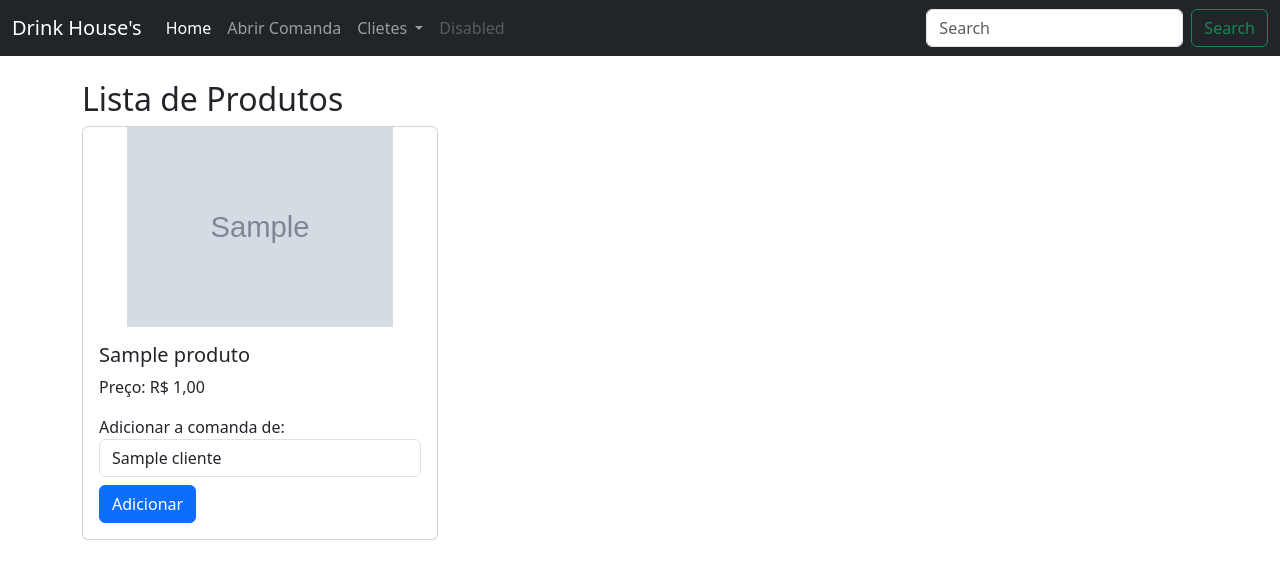
After one commit to lucasdocinel/comanda, a Django app: page /produtos/ in a window 1280 px wide. The commit adds this page. Shown: the top 579 px of the page. Run offline with Django 4.2, Linux system fonts and the light colour scheme; tables that the repository leaves empty hold one stand-in row (values such as "Sample post"); grey boxes marked "Sample" are stand-in pictures; some libraries are stand-ins or nearby versions.

```diff
--- a/comanda/models.py
+++ b/comanda/models.py
@@ -3,6 +3,7 @@ from django.db import models
 class Cliente(models.Model):
     nome = models.CharField(max_length=100)
     produtos = models.ManyToManyField('Produto', related_name='clientes', blank=True)
+    comanda_paga = models.BooleanField(default=False)  # Adicionando o campo booleano
 
 
     def __str__(self):
@@ -20,7 +21,6 @@ class Pedido(models.Model):
     cliente = models.ForeignKey(Cliente, on_delete=models.CASCADE)
     produto = models.ForeignKey(Produto, on_delete=models.CASCADE)
     quantidade = models.PositiveIntegerField(default=1)
-    pagamento = models.BooleanField(default=False)
 
 
     def total_item(self):
--- a/comanda/templates/cadastrar_produto.html
+++ b/comanda/templates/cadastrar_produto.html
@@ -11,7 +11,7 @@
             <div class="card-body">
             <h5 class="card-title">Cadastrar Produto</h5>
             {{ form.as_p }}
-            <button type="submit" class="btn btn-secondary">Cadastrar</button>
+            <button type="submit" id="submit" class="btn btn-secondary">Cadastrar</button>
         </div>
         </form>
 
--- /dev/null
+++ b/comanda/templates/listar_produtos.html
@@ -0,0 +1,34 @@
+{% extends "base.html" %}
+
+{% block title %}Produtos{% endblock  %}
+
+{% block content %}
+<div class="container mt-4">
+    <h2>Lista de Produtos</h2>
+
+    <div class="row">
+        {% for produto in produtos %}
+            <div class="col-md-4 mb-4">
+                <div class="card" style="min-height: 400px;">
+                    <img style="height: 200px; object-fit: contain;" src="{{ produto.foto.url }}" class="card-img-top" alt="{{ produto.nome }}">
+                    <div class="card-body">
+                        <h5 class="card-title">{{ produto.nome }}</h5>
+                        <p class="card-text">Preço: R$ {{ produto.preco }}</p>
+                        <form method="post" action="{% url 'listar_produtos' %}">
+                            {% csrf_token %}
+                            <input type="hidden" name="produto_id" value="{{ produto.id }}">
+                            <label for="cliente">Adicionar a comanda de:</label>
+                            <select name="cliente" class="form-control">
+                                {% for cliente in clientes %}
+                                    <option value="{{ cliente.id }}">{{ cliente.nome }}</option>
+                                {% endfor %}
+                            </select>
+                            <button type="submit" class="btn btn-primary mt-2">Adicionar</button>
+                        </form>
+                    </div>
+                </div>
+            </div>
+        {% endfor %}
+    </div>
+</div>
+{% endblock  %}
--- a/comanda/templates/navbar.html
+++ b/comanda/templates/navbar.html
@@ -1,6 +1,6 @@
 <nav class="navbar navbar-expand-lg navbar-dark bg-dark">
     <div class="container-fluid">
-      <a class="navbar-brand" href="#">Drink House's</a>
+      <a class="navbar-brand" href="{% url "listar_produtos" %}">Drink House's</a>
       <button class="navbar-toggler" type="button" data-bs-toggle="collapse" data-bs-target="#navbarSupportedContent" aria-controls="navbarSupportedContent" aria-expanded="false" aria-label="Toggle navigation">
         <span class="navbar-toggler-icon"></span>
       </button>
--- a/comanda/urls.py
+++ b/comanda/urls.py
@@ -8,10 +8,13 @@ urlpatterns = [
     path('', views.home, name='home'),
     path('cadastrar_cliente/', views.cadastrar_cliente, name='cadastrar_cliente'),
     path('clientes/', views.listar_clientes, name='listar_clientes'),
+    path('comandas/', views.clientes, name='clientes'),
     path('cadastrar_produto/', views.cadastrar_produto, name='cadastrar_produto'),
     path('associar_produto/<int:cliente_id>/', views.associar_produto, name='associar_produto'),
-    path('marcar_pagamento/', views.marcar_pagamento, name='marcar_pagamento'),
     path('produtos/', views.listar_produtos, name='listar_produtos'),
+    path("delete/<cliente_id>/", views.delete, name="delete"),
+    path("comanda_individual/<int:cliente_id>/", views.comanda_individual, name="comanda_individual"),
+
 
 ]
 
--- a/comanda/views.py
+++ b/comanda/views.py
@@ -4,8 +4,13 @@ from django.http import HttpResponseRedirect
 from .models import Cliente, Produto, Pedido
 from .forms import ClienteForm, ProdutoForm
 from django.contrib import messages
+from django.db.models import Sum
 
 
+
+def clientes(request):
+    clientes = Cliente.objects.all()
+    return render(request, 'clientes.html', {'clientes': clientes})
 
 def home(request):
     return render(request, 'home.html')
@@ -24,15 +29,11 @@ def cadastrar_cliente(request):
 def listar_clientes(request):
     clientes = Cliente.objects.all()
 
-    if request.method == 'POST':
-        for cliente in clientes:
-            pagamento_checkbox = request.POST.get(f'cliente_{cliente.id}')
-            cliente.pagamento = pagamento_checkbox == 'on'
-            cliente.save()
+    for cliente in clientes:
+        pedidos_cliente = cliente.pedido_set.values('produto__nome').annotate(total=Sum('quantidade'))
+        cliente.itens_quantidades = pedidos_cliente
+        cliente.total_pedido = sum(pedido_quantity['total'] * Pedido.objects.filter(cliente=cliente, produto__nome=pedido_quantity['produto__nome']).first().produto.preco for pedido_quantity in pedidos_cliente)
 
-    for cliente in clientes:
-        pedidos_cliente = Pedido.objects.filter(cliente=cliente)
-        cliente.total_pedido = sum(pedido.total_item() for pedido in pedidos_cliente)
 
     return render(request, 'listar_clientes.html', {'clientes': clientes})
 
@@ -41,7 +42,8 @@ def cadastrar_produto(request):
         form = ProdutoForm(request.POST, request.FILES)
         if form.is_valid():
             form.save()
-            return HttpResponseRedirect('/produtos/')
+            messages.success(request, ('Produto adicionado'))
+            return redirect('listar_produtos')
     else:
         form = ProdutoForm()
 
@@ -66,10 +68,38 @@ def associar_produto(request, cliente_id):
     produtos = Produto.objects.all()
     return render(request, 'associar_produto.html', {'cliente': cliente, 'produtos': produtos, 'pedidos_cliente': pedidos_cliente, 'total_pedido_cliente': total_pedido_cliente})
 
-def marcar_pagamento(request):
-    # Redirecione para a página de listar_clientes após marcar os pagamentos
-    return redirect('listar_clientes')
 
 def listar_produtos(request):
     produtos = Produto.objects.all()
-    return render(request, 'listar_produtos.html', {'produtos': produtos})
+    clientes = Cliente.objects.all()
+
+    if request.method == 'POST':
+        produto_id = request.POST.get('produto_id')
+        cliente_id = request.POST.get('cliente')
+
+        produto = Produto.objects.get(id=produto_id)
+        cliente = Cliente.objects.get(id=cliente_id)
+
+        # Crie um novo pedido associando o produto ao cliente
+        Pedido.objects.create(produto=produto, cliente=cliente, quantidade=1)
+        messages.success(request, ('Item adicionado a comanda de: '+ str(cliente.nome)))
+
+        # Redirecione para a mesma página após associar o produto ao cliente
+        return redirect('listar_produtos')
+
+    return render(request, 'listar_produtos.html', {'produtos': produtos, 'clientes': clientes})
+
+
+def delete(request, cliente_id):
+    cliente = Cliente.objects.get(pk=cliente_id)
+    cliente.delete()
+    messages.success(request, ('Item removido da sua lista!'))
+    return redirect('home')
+
+def comanda_individual(request, cliente_id):
+    cliente = get_object_or_404(Cliente, id=cliente_id)
+
+    # Agrupe os pedidos pelo produto e calcule a quantidade total para cada produto
+    pedidos_agrupados = cliente.pedido_set.values('produto__nome').annotate(quantidade_total=Sum('quantidade'))
+
+    return render(request, 'comanda_individual.html', {'cliente': cliente, 'pedidos_agrupados': pedidos_agrupados})
```
Also changed, not shown: comanda/templates/clientes.html (added, +26 -0 lines), comanda/templates/comanda_individual.html (added, +17 -0 lines), comanda/templates/listar_clientes.html (+7 -11 lines), comanda/templates/produtos.html (deleted, +0 -7 lines), comanda/migrations/0005_auto_20240103_1513.py (added), media/produtos/16866306cd508b67327c383522dc895d.jpeg (added), media/produtos/16866306cd508b67327c383522dc895d_pMcBXVf.jpeg (added), media/produtos/16866306cd508b67327c383522dc895d_zKIHBFh.jpeg (added), media/produtos/7891149840915-1.png (added), media/produtos/7896855909147.png (added), media/produtos/Coquetel-Alcoolico-Blueberry-Corote-Garrafa-500ml.png (added), media/produtos/ref_coca_cola_2l_pet_f5eabaae-bd08-47ba-867e-7e5633bc6852.png (added), media/produtos/tamanho-padrao-gc-4.jpeg (added).
